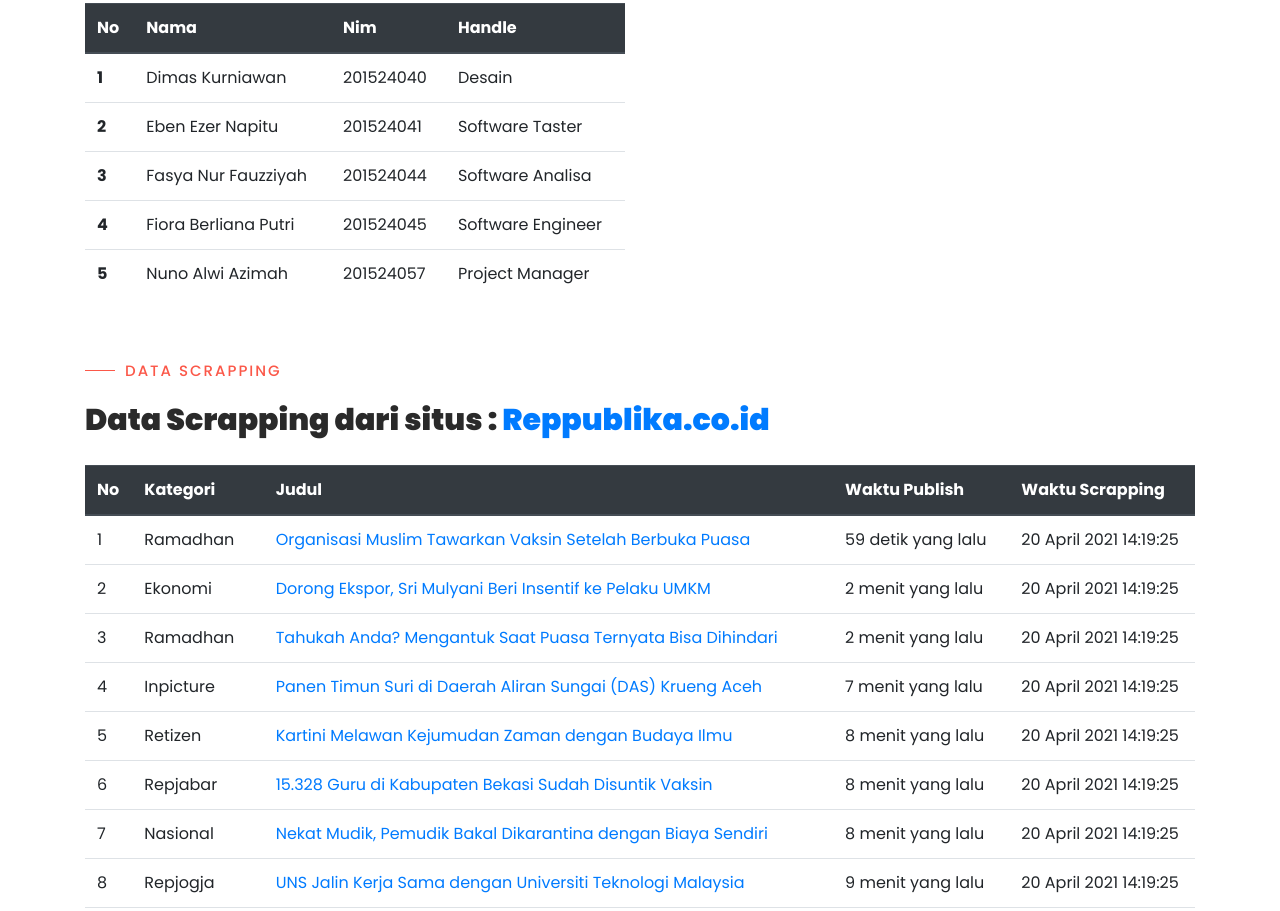
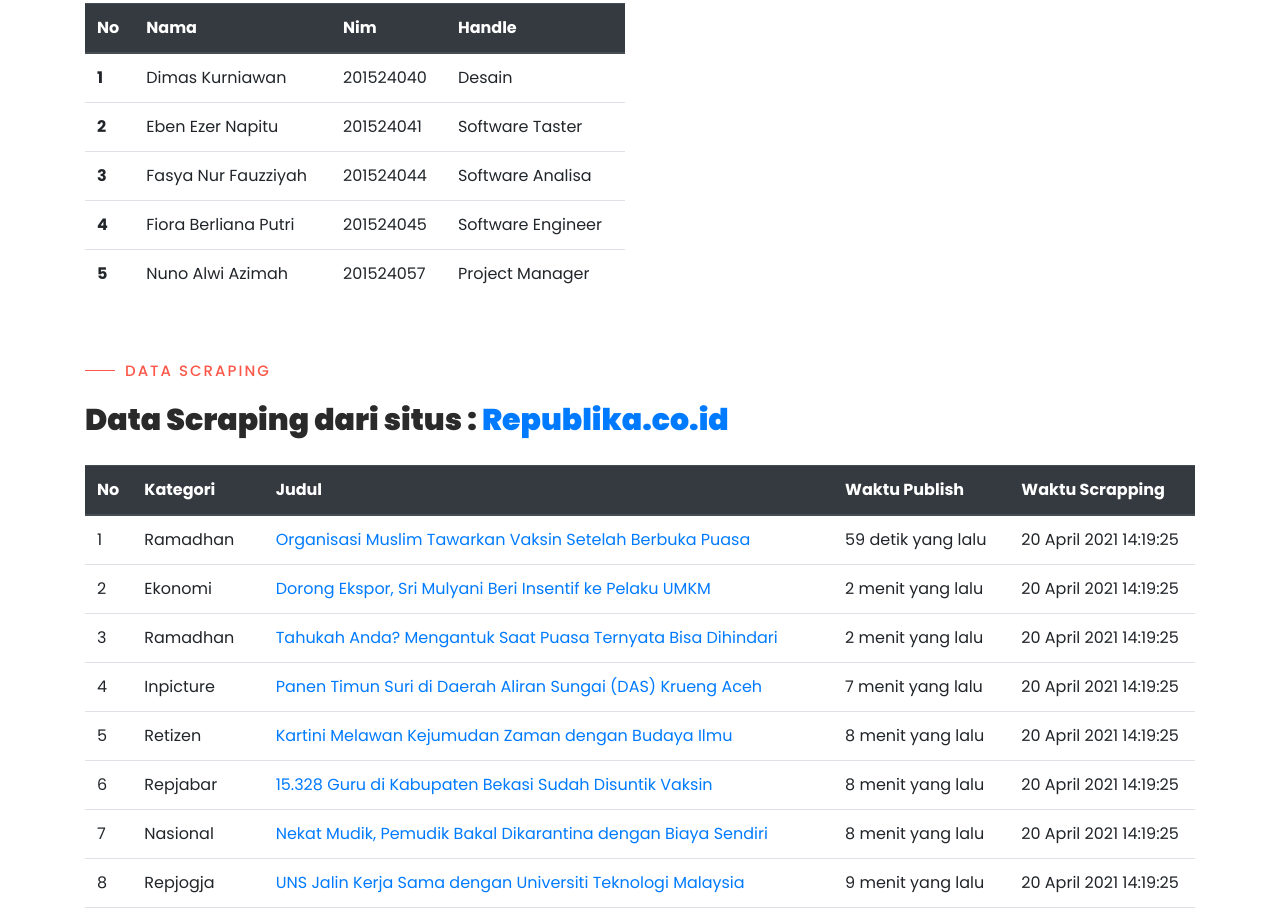
Before and after one commit to eben2911/BeThree, a plain HTML site: page index.html in a window 1280 px wide. Shown: the part 1285-2196 px from the top of the page. Drawn offline with nearby package versions, Linux system fonts and the light colour scheme.

Commit message:
final fix scraping

```diff
--- a/index.html
+++ b/index.html
@@ -70,7 +70,7 @@
                                    <ul class="nav">
                                         <li class="scroll-to-section"><a href="#top" class="active">Home</a></li>
                                         <li class="scroll-to-section"><a href="#about">About</a></li>
-                                        <li class="scroll-to-section"><a href="#scrapping">Scrapping</a></li>
+                                        <li class="scroll-to-section"><a href="#scraping">Scraping</a></li>
                                         <li class="scroll-to-section"><a href="#menu">Portofolio</a></li>
                                         <li class="scroll-to-section"><a href="#chefs">Member</a></li>
                                         <li class="scroll-to-section"><a href="#reservation">Contact Us</a></li>
@@ -202,13 +202,13 @@
           </section>
           <!-- ***** About Area Ends ***** -->
 
-          <section id="scrapping" class="mt-5">
+          <section id="scraping" class="mt-5">
                <div class="container">
                     <div class="row">
                          <div class="col-lg-12">
                               <div class="section-heading">
-                                   <h6>Data Scrapping</h6>
-                                   <h2>Data Scrapping dari situs : <a href="https://republika.co.id/">Reppublika.co.id</a> </h2>
+                                   <h6>Data Scraping</h6>
+                                   <h2>Data Scraping dari situs : <a href="https://republika.co.id/">Republika.co.id</a> </h2>
                               </div>
                          </div>
                     </div>
```
